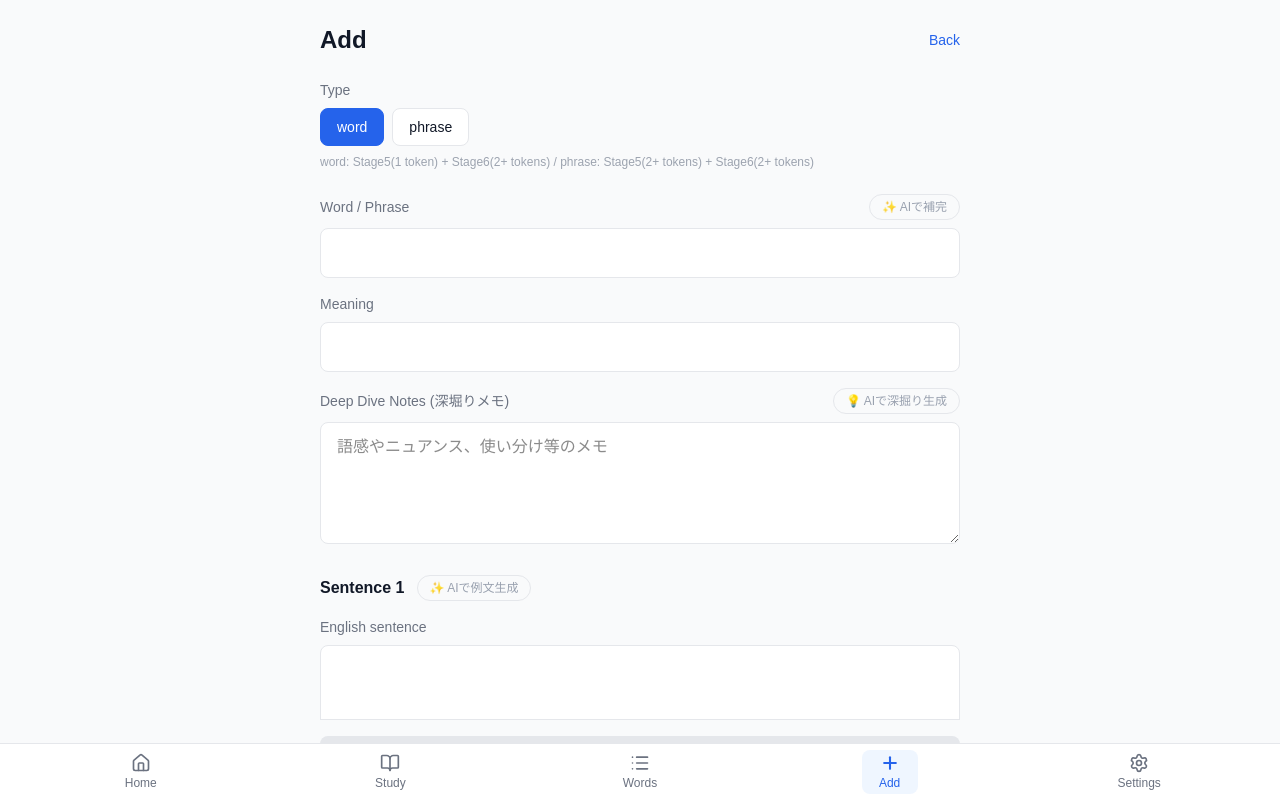
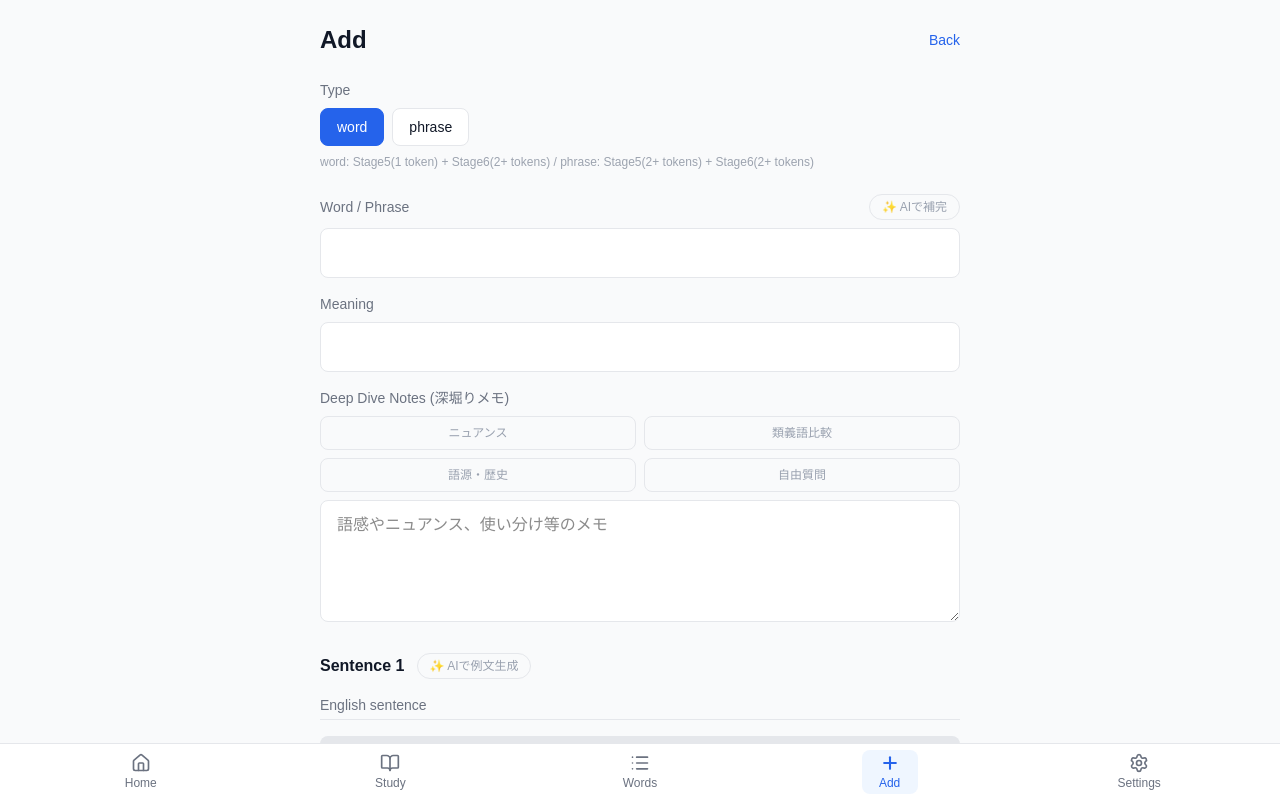
Before and after one commit to satnsgippi-pixel/wordloom, a Next.js app: page /words/new in a window 1280 px wide. Shown: the top 798 px of the page. Built offline with nearby package versions, Linux system fonts and the light colour scheme.

Commit message:
AI深堀り機能の拡張

```diff
--- a/app/words/[id]/edit/page.tsx
+++ b/app/words/[id]/edit/page.tsx
@@ -36,6 +36,46 @@ export default function EditWordPage() {
   const [meaning, setMeaning] = useState("");
   const [qaMemo, setQaMemo] = useState("");
   const [isGeneratingMemo, setIsGeneratingMemo] = useState(false);
+  const [activeAction, setActiveAction] = useState<"nuance" | "compare" | "etymology" | "free" | null>(null);
+  const [actionInput, setActionInput] = useState("");
+
+  const handleDeepDive = async (action: string, extraInput: string = "") => {
+    if (!word.trim()) {
+      alert("Please enter a word or phrase first.");
+      return;
+    }
+    setIsGeneratingMemo(true);
+    try {
+      const res = await fetch("/api/gemini-detail", {
+        method: "POST",
+        headers: { "Content-Type": "application/json" },
+        body: JSON.stringify({ word, meaning, action, extraInput }),
+      });
+      if (!res.ok) throw new Error("Failed to fetch detail");
+
+      setQaMemo(prev => prev.trim() ? prev + "\n\n" : "");
+
+      const reader = res.body?.getReader();
+      const decoder = new TextDecoder();
+      if (!reader) throw new Error("No readable stream");
+
+      while (true) {
+        const { done, value } = await reader.read();
+        if (done) break;
+        const text = decoder.decode(value, { stream: true });
+        if (text) {
+          setQaMemo((prev) => prev + text);
+        }
+      }
+    } catch (err) {
+      console.error(err);
+      alert("Failed to generate deep dive notes.");
+    } finally {
+      setIsGeneratingMemo(false);
+      setActiveAction(null);
+      setActionInput("");
+    }
+  };
 
   const [sentencesDraft, setSentencesDraft] = useState<SentenceDraft[]>([
     {
@@ -311,8 +351,7 @@ export default function EditWordPage() {
             <button
               type="button"
               onClick={() => handleEntryTypeChange("word")}
-              className={`px-4 py-2 rounded-lg border text-sm ${
-                entryType === "word"
+              className={`px-4 py-2 rounded-lg border text-sm ${entryType === "word"
                   ? "bg-[#2563EB] text-white border-[#2563EB]"
                   : "bg-white text-[#111827] border-[#E5E7EB]"
                 }`}
@@ -322,8 +361,7 @@ export default function EditWordPage() {
             <button
               type="button"
               onClick={() => handleEntryTypeChange("phrase")}
-              className={`px-4 py-2 rounded-lg border text-sm ${
-                entryType === "phrase"
+              className={`px-4 py-2 rounded-lg border text-sm ${entryType === "phrase"
                   ? "bg-[#2563EB] text-white border-[#2563EB]"
                   : "bg-white text-[#111827] border-[#E5E7EB]"
                 }`}
@@ -365,58 +403,87 @@ export default function EditWordPage() {
           </div>
 
           <div>
-            <div className="flex items-center justify-between mb-2">
+            <div className="flex flex-col mb-2 gap-2">
               <label className="block text-sm font-medium text-[#6B7280]">
                 Deep Dive Notes (深堀りメモ)
               </label>
+
+              <div className="grid grid-cols-2 gap-2">
                 <button
                   type="button"
-                onClick={async () => {
-                  if (!word.trim()) {
-                    alert("Please enter a word or phrase first.");
-                    return;
-                  }
-                  setIsGeneratingMemo(true);
-                  try {
-                    const res = await fetch("/api/gemini-detail", {
-                      method: "POST",
-                      headers: { "Content-Type": "application/json" },
-                      body: JSON.stringify({ word, meaning }),
-                    });
-                    if (!res.ok) throw new Error("Failed to fetch detail");
-
-                    setQaMemo(prev => prev.trim() ? prev + "\n\n" : "");
-
-                    const reader = res.body?.getReader();
-                    const decoder = new TextDecoder();
-                    if (!reader) throw new Error("No readable stream");
-
-                    while (true) {
-                      const { done, value } = await reader.read();
-                      if (done) break;
-                      const text = decoder.decode(value, { stream: true });
-                      if (text) {
-                        setQaMemo((prev) => prev + text);
-                      }
-                    }
-                  } catch (err) {
-                    console.error(err);
-                    alert("Failed to generate deep dive notes.");
-                  } finally {
-                    setIsGeneratingMemo(false);
-                  }
-                }}
+                  onClick={() => handleDeepDive('nuance')}
                   disabled={isGeneratingMemo || !word.trim()}
-                className={`px-3 py-1 text-xs font-medium rounded-full border transition-colors ${
-                  isGeneratingMemo
-                    ? "bg-gray-100 text-gray-400 border-gray-200 cursor-not-allowed"
-                    : word.trim()
-                    ? "bg-blue-50 text-blue-700 border-blue-200 hover:bg-blue-100"
-                    : "bg-gray-50 text-gray-400 border-gray-200 cursor-not-allowed"
+                  className={`px-3 py-2 text-xs font-medium rounded-lg border transition-colors ${
+                    isGeneratingMemo ? "bg-gray-100 text-gray-400 border-gray-200 cursor-not-allowed" :
+                    word.trim() ? "bg-blue-50 text-blue-700 border-blue-200 hover:bg-blue-100" :
+                    "bg-gray-50 text-gray-400 border-gray-200 cursor-not-allowed"
                   }`}
                 >
-                {isGeneratingMemo ? "Generating..." : "💡 AIで深掘り生成"}
+                  ニュアンス
                 </button>
+                <button
+                  type="button"
+                  onClick={() => setActiveAction(activeAction === 'compare' ? null : 'compare')}
+                  disabled={isGeneratingMemo || !word.trim()}
+                  className={`px-3 py-2 text-xs font-medium rounded-lg border transition-colors ${
+                    activeAction === 'compare' ? 'bg-blue-600 text-white border-blue-600' :
+                    isGeneratingMemo ? "bg-gray-100 text-gray-400 border-gray-200 cursor-not-allowed" :
+                    word.trim() ? "bg-blue-50 text-blue-700 border-blue-200 hover:bg-blue-100" :
+                    "bg-gray-50 text-gray-400 border-gray-200 cursor-not-allowed"
+                  }`}
+                >
+                  類義語比較
+                </button>
+                <button
+                  type="button"
+                  onClick={() => handleDeepDive('etymology')}
+                  disabled={isGeneratingMemo || !word.trim()}
+                  className={`px-3 py-2 text-xs font-medium rounded-lg border transition-colors ${
+                    isGeneratingMemo ? "bg-gray-100 text-gray-400 border-gray-200 cursor-not-allowed" :
+                    word.trim() ? "bg-blue-50 text-blue-700 border-blue-200 hover:bg-blue-100" :
+                    "bg-gray-50 text-gray-400 border-gray-200 cursor-not-allowed"
+                  }`}
+                >
+                  語源・歴史
+                </button>
+                <button
+                  type="button"
+                  onClick={() => setActiveAction(activeAction === 'free' ? null : 'free')}
+                  disabled={isGeneratingMemo || !word.trim()}
+                  className={`px-3 py-2 text-xs font-medium rounded-lg border transition-colors ${
+                    activeAction === 'free' ? 'bg-blue-600 text-white border-blue-600' :
+                    isGeneratingMemo ? "bg-gray-100 text-gray-400 border-gray-200 cursor-not-allowed" :
+                    word.trim() ? "bg-blue-50 text-blue-700 border-blue-200 hover:bg-blue-100" :
+                    "bg-gray-50 text-gray-400 border-gray-200 cursor-not-allowed"
+                  }`}
+                >
+                  自由質問
+                </button>
+              </div>
+
+              {(activeAction === 'compare' || activeAction === 'free') && (
+                <div className="flex gap-2 mt-1">
+                  <input
+                    type="text"
+                    value={actionInput}
+                    onChange={(e) => setActionInput(e.target.value)}
+                    placeholder={activeAction === 'compare' ? "比較対象の単語を入力..." : "質問や知りたいことを入力..."}
+                    className="flex-1 px-3 py-2 text-sm bg-white border border-[#E5E7EB] rounded-lg focus:outline-none focus:ring-2 focus:ring-[#93C5FD]"
+                    autoComplete="off"
+                    autoCorrect="off"
+                    autoCapitalize="none"
+                    spellCheck="false"
+                  />
+                  <button
+                    type="button"
+                    onClick={() => handleDeepDive(activeAction, actionInput)}
+                    disabled={!actionInput.trim() || isGeneratingMemo}
+                    className="px-4 py-2 text-sm font-medium text-white bg-[#2563EB] rounded-lg hover:bg-[#1D4ED8] disabled:bg-gray-300 disabled:cursor-not-allowed"
+                  >
+                    実行
+                  </button>
+                </div>
+              )}
             </div>
             <textarea
               value={qaMemo}
@@ -464,8 +531,7 @@ export default function EditWordPage() {
           <button
             onClick={handleSave}
             disabled={!canSave}
-            className={`w-full py-3 text-base font-medium rounded-lg transition-colors ${
-              canSave
+            className={`w-full py-3 text-base font-medium rounded-lg transition-colors ${canSave
                 ? "bg-[#2563EB] text-white hover:bg-[#1D4ED8]"
                 : "bg-[#E5E7EB] text-[#9CA3AF] cursor-not-allowed"
               } focus:outline-none focus:ring-2 focus:ring-[#93C5FD] focus:ring-offset-2`}
@@ -567,8 +633,7 @@ function SentenceBlock({
             type="button"
             onClick={handleAIGenerate}
             disabled={isGeneratingAI || !wordContent.trim()}
-            className={`px-3 py-1 text-xs font-medium rounded-full border transition-colors ${
-              isGeneratingAI
+            className={`px-3 py-1 text-xs font-medium rounded-full border transition-colors ${isGeneratingAI
                 ? "bg-gray-100 text-gray-400 border-gray-200 cursor-not-allowed"
                 : wordContent.trim()
                   ? "bg-purple-50 text-purple-700 border-purple-200 hover:bg-purple-100"
@@ -645,8 +710,7 @@ function SentenceBlock({
                     key={`s5-${t}-${i}`}
                     type="button"
                     onClick={() => onToggleS5(i)}
-                    className={`px-3 py-1 rounded-full border text-sm ${
-                      isS5
+                    className={`px-3 py-1 rounded-full border text-sm ${isS5
                         ? "bg-blue-50 border-blue-300 text-blue-800"
                         : "bg-white border-[#E5E7EB] text-[#111827]"
                       }`}
@@ -680,8 +744,7 @@ function SentenceBlock({
                   key={`s6-${t}-${i}`}
                   type="button"
                   onClick={() => onToggleS6(i)}
-                  className={`px-3 py-1 rounded-full border text-sm ${
-                    isS6
+                  className={`px-3 py-1 rounded-full border text-sm ${isS6
                       ? "bg-green-50 border-green-300 text-green-800"
                       : "bg-white border-[#E5E7EB] text-[#111827]"
                     }`}
--- a/app/words/new/page.tsx
+++ b/app/words/new/page.tsx
@@ -33,6 +33,46 @@ export default function NewWordPage() {
   const [qaMemo, setQaMemo] = useState("");
   const [isGeneratingMemo, setIsGeneratingMemo] = useState(false);
   const [isAutoCompleting, setIsAutoCompleting] = useState(false);
+  const [activeAction, setActiveAction] = useState<"nuance" | "compare" | "etymology" | "free" | null>(null);
+  const [actionInput, setActionInput] = useState("");
+
+  const handleDeepDive = async (action: string, extraInput: string = "") => {
+    if (!word.trim()) {
+      alert("Please enter a word or phrase first.");
+      return;
+    }
+    setIsGeneratingMemo(true);
+    try {
+      const res = await fetch("/api/gemini-detail", {
+        method: "POST",
+        headers: { "Content-Type": "application/json" },
+        body: JSON.stringify({ word, meaning, action, extraInput }),
+      });
+      if (!res.ok) throw new Error("Failed to fetch detail");
+
+      setQaMemo(prev => prev.trim() ? prev + "\n\n" : "");
+
+      const reader = res.body?.getReader();
+      const decoder = new TextDecoder();
+      if (!reader) throw new Error("No readable stream");
+
+      while (true) {
+        const { done, value } = await reader.read();
+        if (done) break;
+        const text = decoder.decode(value, { stream: true });
+        if (text) {
+          setQaMemo((prev) => prev + text);
+        }
+      }
+    } catch (err) {
+      console.error(err);
+      alert("Failed to generate deep dive notes.");
+    } finally {
+      setIsGeneratingMemo(false);
+      setActiveAction(null);
+      setActionInput("");
+    }
+  };
 
   const [sentencesDraft, setSentencesDraft] = useState<SentenceDraft[]>([
     {
@@ -221,8 +261,7 @@ export default function NewWordPage() {
             <button
               type="button"
               onClick={() => handleEntryTypeChange("word")}
-              className={`px-4 py-2 rounded-lg border text-sm ${
-                entryType === "word"
+              className={`px-4 py-2 rounded-lg border text-sm ${entryType === "word"
                   ? "bg-[#2563EB] text-white border-[#2563EB]"
                   : "bg-white text-[#111827] border-[#E5E7EB]"
                 }`}
@@ -232,8 +271,7 @@ export default function NewWordPage() {
             <button
               type="button"
               onClick={() => handleEntryTypeChange("phrase")}
-              className={`px-4 py-2 rounded-lg border text-sm ${
-                entryType === "phrase"
+              className={`px-4 py-2 rounded-lg border text-sm ${entryType === "phrase"
                   ? "bg-[#2563EB] text-white border-[#2563EB]"
                   : "bg-white text-[#111827] border-[#E5E7EB]"
                 }`}
@@ -280,8 +318,7 @@ export default function NewWordPage() {
                   }
                 }}
                 disabled={isAutoCompleting || !word.trim() || !sentencesDraft[0]?.en?.trim()}
-                className={`px-3 py-1 text-xs font-medium rounded-full border transition-colors ${
-                  isAutoCompleting
+                className={`px-3 py-1 text-xs font-medium rounded-full border transition-colors ${isAutoCompleting
                     ? "bg-gray-100 text-gray-400 border-gray-200 cursor-not-allowed"
                     : (word.trim() && sentencesDraft[0]?.en?.trim())
                       ? "bg-green-50 text-green-700 border-green-200 hover:bg-green-100"
@@ -314,58 +351,87 @@ export default function NewWordPage() {
           </div>
 
           <div>
-            <div className="flex items-center justify-between mb-2">
+            <div className="flex flex-col mb-2 gap-2">
               <label className="block text-sm font-medium text-[#6B7280]">
                 Deep Dive Notes (深堀りメモ)
               </label>
+
+              <div className="grid grid-cols-2 gap-2">
                 <button
                   type="button"
-                onClick={async () => {
-                  if (!word.trim()) {
-                    alert("Please enter a word or phrase first.");
-                    return;
-                  }
-                  setIsGeneratingMemo(true);
-                  try {
-                    const res = await fetch("/api/gemini-detail", {
-                      method: "POST",
-                      headers: { "Content-Type": "application/json" },
-                      body: JSON.stringify({ word, meaning }),
-                    });
-                    if (!res.ok) throw new Error("Failed to fetch detail");
-
-                    setQaMemo(prev => prev.trim() ? prev + "\n\n" : "");
-
-                    const reader = res.body?.getReader();
-                    const decoder = new TextDecoder();
-                    if (!reader) throw new Error("No readable stream");
-
-                    while (true) {
-                      const { done, value } = await reader.read();
-                      if (done) break;
-                      const text = decoder.decode(value, { stream: true });
-                      if (text) {
-                        setQaMemo((prev) => prev + text);
-                      }
-                    }
-                  } catch (err) {
-                    console.error(err);
-                    alert("Failed to generate deep dive notes.");
-                  } finally {
-                    setIsGeneratingMemo(false);
-                  }
-                }}
+                  onClick={() => handleDeepDive('nuance')}
                   disabled={isGeneratingMemo || !word.trim()}
-                className={`px-3 py-1 text-xs font-medium rounded-full border transition-colors ${
-                  isGeneratingMemo
-                    ? "bg-gray-100 text-gray-400 border-gray-200 cursor-not-allowed"
-                    : word.trim()
-                    ? "bg-blue-50 text-blue-700 border-blue-200 hover:bg-blue-100"
-                    : "bg-gray-50 text-gray-400 border-gray-200 cursor-not-allowed"
+                  className={`px-3 py-2 text-xs font-medium rounded-lg border transition-colors ${
+                    isGeneratingMemo ? "bg-gray-100 text-gray-400 border-gray-200 cursor-not-allowed" :
+                    word.trim() ? "bg-blue-50 text-blue-700 border-blue-200 hover:bg-blue-100" :
+                    "bg-gray-50 text-gray-400 border-gray-200 cursor-not-allowed"
                   }`}
                 >
-                {isGeneratingMemo ? "Generating..." : "💡 AIで深掘り生成"}
+                  ニュアンス
                 </button>
+                <button
+                  type="button"
+                  onClick={() => setActiveAction(activeAction === 'compare' ? null : 'compare')}
+                  disabled={isGeneratingMemo || !word.trim()}
+                  className={`px-3 py-2 text-xs font-medium rounded-lg border transition-colors ${
+                    activeAction === 'compare' ? 'bg-blue-600 text-white border-blue-600' :
+                    isGeneratingMemo ? "bg-gray-100 text-gray-400 border-gray-200 cursor-not-allowed" :
+                    word.trim() ? "bg-blue-50 text-blue-700 border-blue-200 hover:bg-blue-100" :
+                    "bg-gray-50 text-gray-400 border-gray-200 cursor-not-allowed"
+                  }`}
+                >
+                  類義語比較
+                </button>
+                <button
+                  type="button"
+                  onClick={() => handleDeepDive('etymology')}
+                  disabled={isGeneratingMemo || !word.trim()}
+                  className={`px-3 py-2 text-xs font-medium rounded-lg border transition-colors ${
+                    isGeneratingMemo ? "bg-gray-100 text-gray-400 border-gray-200 cursor-not-allowed" :
+                    word.trim() ? "bg-blue-50 text-blue-700 border-blue-200 hover:bg-blue-100" :
+                    "bg-gray-50 text-gray-400 border-gray-200 cursor-not-allowed"
+                  }`}
+                >
+                  語源・歴史
+                </button>
+                <button
+                  type="button"
+                  onClick={() => setActiveAction(activeAction === 'free' ? null : 'free')}
+                  disabled={isGeneratingMemo || !word.trim()}
+                  className={`px-3 py-2 text-xs font-medium rounded-lg border transition-colors ${
+                    activeAction === 'free' ? 'bg-blue-600 text-white border-blue-600' :
+                    isGeneratingMemo ? "bg-gray-100 text-gray-400 border-gray-200 cursor-not-allowed" :
+                    word.trim() ? "bg-blue-50 text-blue-700 border-blue-200 hover:bg-blue-100" :
+                    "bg-gray-50 text-gray-400 border-gray-200 cursor-not-allowed"
+                  }`}
+                >
+                  自由質問
+                </button>
+              </div>
+
+              {(activeAction === 'compare' || activeAction === 'free') && (
+                <div className="flex gap-2 mt-1">
+                  <input
+                    type="text"
+                    value={actionInput}
+                    onChange={(e) => setActionInput(e.target.value)}
+                    placeholder={activeAction === 'compare' ? "比較対象の単語を入力..." : "質問や知りたいことを入力..."}
+                    className="flex-1 px-3 py-2 text-sm bg-white border border-[#E5E7EB] rounded-lg focus:outline-none focus:ring-2 focus:ring-[#93C5FD]"
+                    autoComplete="off"
+                    autoCorrect="off"
+                    autoCapitalize="none"
+                    spellCheck="false"
+                  />
+                  <button
+                    type="button"
+                    onClick={() => handleDeepDive(activeAction, actionInput)}
+                    disabled={!actionInput.trim() || isGeneratingMemo}
+                    className="px-4 py-2 text-sm font-medium text-white bg-[#2563EB] rounded-lg hover:bg-[#1D4ED8] disabled:bg-gray-300 disabled:cursor-not-allowed"
+                  >
+                    実行
+                  </button>
+                </div>
+              )}
             </div>
             <textarea
               value={qaMemo}
@@ -413,8 +479,7 @@ export default function NewWordPage() {
           <button
             onClick={handleSave}
             disabled={!canSave}
-            className={`w-full py-3 text-base font-medium rounded-lg transition-colors ${
-              canSave
+            className={`w-full py-3 text-base font-medium rounded-lg transition-colors ${canSave
                 ? "bg-[#2563EB] text-white hover:bg-[#1D4ED8]"
                 : "bg-[#E5E7EB] text-[#9CA3AF] cursor-not-allowed"
               } focus:outline-none focus:ring-2 focus:ring-[#93C5FD] focus:ring-offset-2`}
@@ -508,8 +573,7 @@ function SentenceBlock({
             type="button"
             onClick={handleAIGenerate}
             disabled={isGeneratingAI || !wordContent.trim()}
-            className={`px-3 py-1 text-xs font-medium rounded-full border transition-colors ${
-              isGeneratingAI
+            className={`px-3 py-1 text-xs font-medium rounded-full border transition-colors ${isGeneratingAI
                 ? "bg-gray-100 text-gray-400 border-gray-200 cursor-not-allowed"
                 : wordContent.trim()
                   ? "bg-purple-50 text-purple-700 border-purple-200 hover:bg-purple-100"
@@ -586,8 +650,7 @@ function SentenceBlock({
                     key={`s5-${t}-${i}`}
                     type="button"
                     onClick={() => onToggleS5(i)}
-                    className={`px-3 py-1 rounded-full border text-sm ${
-                      isS5
+                    className={`px-3 py-1 rounded-full border text-sm ${isS5
                         ? "bg-blue-50 border-blue-300 text-blue-800"
                         : "bg-white border-[#E5E7EB] text-[#111827]"
                       }`}
@@ -621,8 +684,7 @@ function SentenceBlock({
                   key={`s6-${t}-${i}`}
                   type="button"
                   onClick={() => onToggleS6(i)}
-                  className={`px-3 py-1 rounded-full border text-sm ${
-                    isS6
+                  className={`px-3 py-1 rounded-full border text-sm ${isS6
                       ? "bg-green-50 border-green-300 text-green-800"
                       : "bg-white border-[#E5E7EB] text-[#111827]"
                     }`}
```
Also changed, not shown: app/api/gemini-detail/route.ts (+25 -20 lines). Lines whose indentation alone changed are shown as unchanged.
